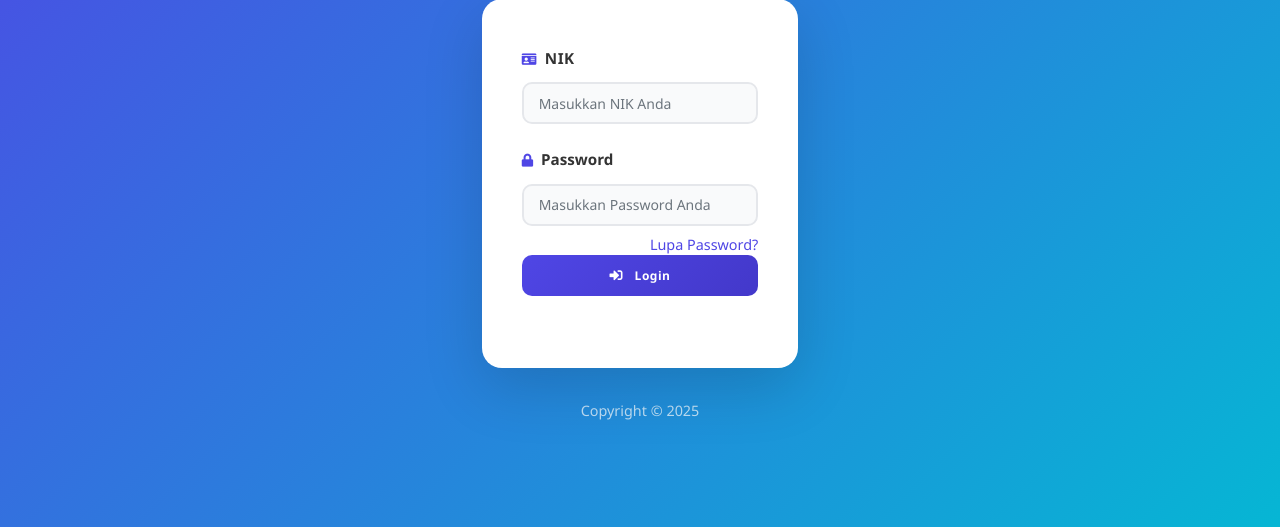
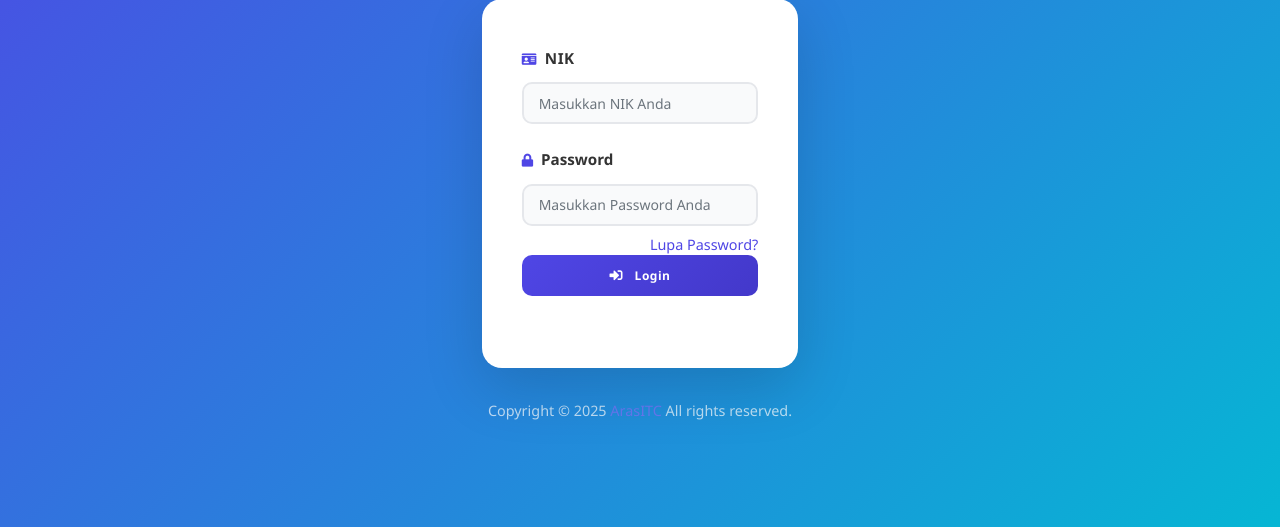
Before and after one commit to aswindamardono/ruanggaleri, a CodeIgniter 4 app: template app/Views/auth/login.php in a window 1280 px wide. Shown: the part 273-800 px from the top of the page. Run offline with PHP 8.4 and a stand-in for CodeIgniter, Linux system fonts and the light colour scheme; the template is opened without the code that fills it, so the values that code supplies are empty; some libraries are stand-ins or nearby versions.

Commit message:
footer_login

```diff
--- a/app/Views/auth/login.php
+++ b/app/Views/auth/login.php
@@ -306,7 +306,7 @@
             </div>
 
             <div class="simple-footer">
-                Copyright &copy; <?= date('Y');?> <?= $setting['name_aplikasi'];?>
+                Copyright &copy; <?= date('Y');?> <a href ="https://arasitc.com">ArasITC</a> All rights reserved.
             </div>
         </div>
     </div>
```
